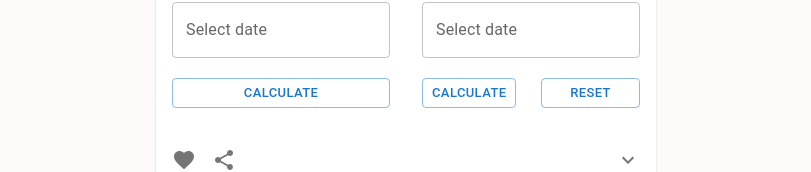
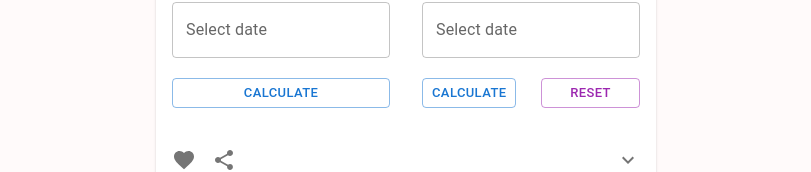
Before and after one commit to GihanDuane/GCTA-CPI-CALCULATOR-APP, a React (Vite) app: page / in a window 1280 px wide. Shown: the part 314-486 px from the top of the page, without its empty margins (234-1045 px from the left). Built offline with nearby package versions, Linux system fonts and the light colour scheme.

Commit message:
change color to secondary

```diff
--- a/src/components/ResetButton/index.tsx
+++ b/src/components/ResetButton/index.tsx
@@ -11,7 +11,12 @@ const ResetButton: React.FC<ResetButtonProps> = ({ isCustomStyle = false }) => {
     : {};
 
   return (
-    <Button variant="outlined" size="small" style={buttonStyle}>
+    <Button
+      variant="outlined"
+      color="secondary"
+      size="small"
+      style={buttonStyle}
+    >
       Reset
     </Button>
   );
```
